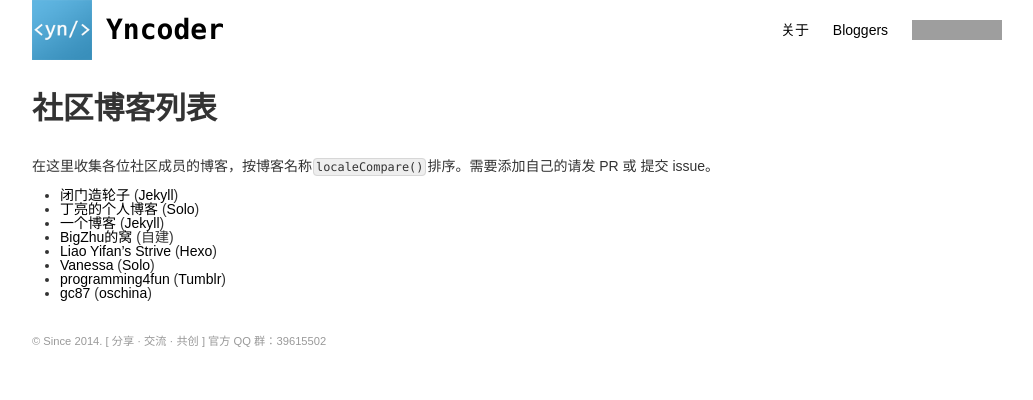
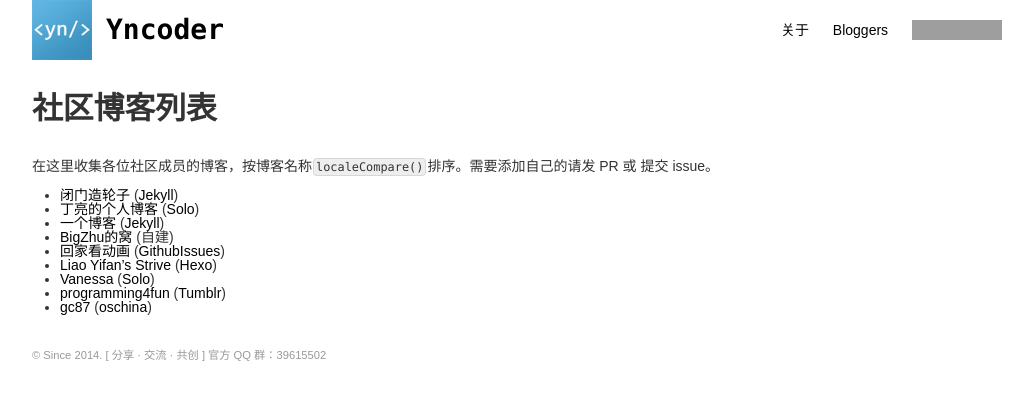
Before and after one commit to yncoder/yncoder.github.io, a Jekyll site: the page built from bloggers.md, in a window 1280 px wide. Shown: the top 400 px of the page, without its empty margins (118-1151 px from the left). Built offline with Jekyll 4.4.1, drawn with Linux system fonts in a browser that asks for light colours; nearby versions of some CDN libraries; grey boxes are pictures that could not be loaded.

Commit message:
添加博客：回家看动画

```diff
--- a/bloggers.md
+++ b/bloggers.md
@@ -9,6 +9,7 @@ title: 社区博客列表
 * [丁亮的个人博客](http://88250.b3log.org/) ([Solo][])
 * [一个博客](http://blog.zhangrgk.ninja/) ([Jekyll][])
 * [BigZhu的窝](http://bigzhu.org/) (自建)
+* [回家看动画](http://blog.ttop5.net) ([GithubIssues][])
 * [Liao Yifan's Strive](http://saintdan.github.io/) ([Hexo][])
 * [Vanessa](http://vanessa.b3log.org) ([Solo][])
 * [programming4fun](http://blog.programming4fun.com/) ([Tumblr][])
@@ -16,6 +17,7 @@ title: 社区博客列表
 
 [Jekyll]: http://jekyllrb.com/
 [Ghost]: https://ghost.org/
+[GithubIssues]: https://github.com/ttop5/ttop5.github.io/issues
 [Hexo]: http://hexo.io/
 [Solo]: https://github.com/b3log/solo
 [Tumblr]: https://www.tumblr.com
```
